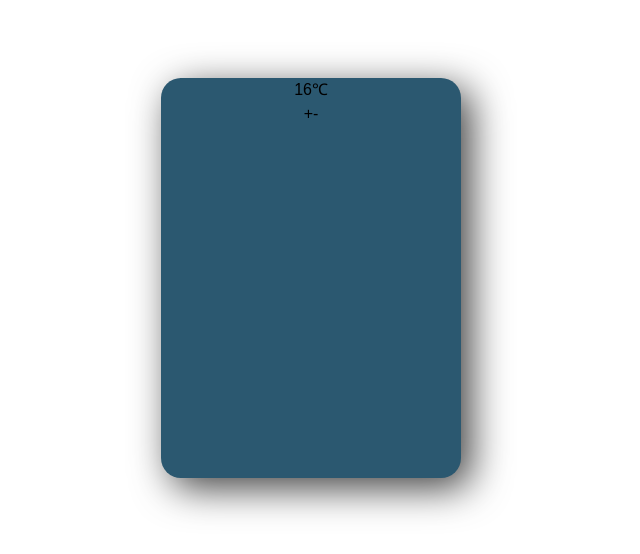
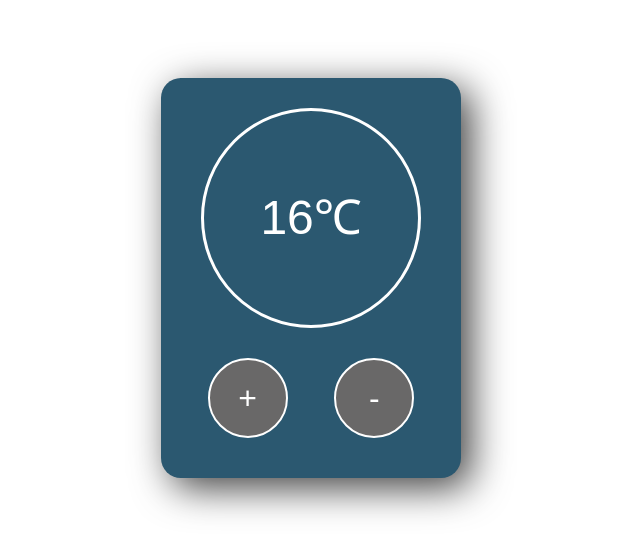
Before and after one commit to hadi-mollataheri/temperature-control-app, a React (Create React App) app: page / in a window 1280 px wide. Shown: the part 122-676 px from the top of the page, without its empty margins (329-969 px from the left). Built offline with nearby package versions, Linux system fonts and the light colour scheme; the HTML template or start-up script is replaced by a standard one.

Commit message:
Add styles for all other  elements in index.css, cause it wasn't sufficient with tailwind

```diff
--- a/src/App.js
+++ b/src/App.js
@@ -4,11 +4,11 @@ function App() {
   return (
     <div id='app-container' className="h-400px w-300px bg-silver-blue rounded-20px shadow-temperatureApp">
 
-      <div id='temperature-container'>
-        <div id='temperature'>16℃</div>
+      <div className='temperature-display-container'>
+        <div className='temperature-display'>16℃</div>
       </div>
 
-      <div id='buttons-container'>
+      <div className='button-container'>
         <button>+</button>
         <button>-</button>
       </div>
--- a/src/index.css
+++ b/src/index.css
@@ -12,3 +12,61 @@ body {
   text-align: center;
   min-height: 100vh;
 }
+
+.temperature-display-container {
+  display: flex;
+  justify-content: center;
+  align-items: center;
+  height: 70%;
+}
+
+.temperature-display {
+  display: flex;
+  border-radius: 50%;
+  color: #ffffff;
+  height: 220px;
+  width: 220px;
+  text-align: center;
+  justify-content: center;
+  align-items: center;
+  font-size: 48px;
+  border: 3px #ffffff solid;
+  transition: background 0.5s;
+}
+
+button {
+  border-radius: 100px;
+  height: 80px;
+  width: 80px;
+  font-size: 32px;
+  color: #ffffff;
+  background: rgb(105, 104, 104);
+  border: 2px #ffffff solid;
+}
+
+button:hover {
+  background: rgb(184, 184, 184);
+  cursor: pointer;
+}
+
+button:focus {
+  outline: 0;
+}
+
+.button-container {
+  display: flex;
+  justify-content: space-evenly;
+  align-items: center;
+}
+
+.neutral {
+  background: rgb(184, 184, 184);
+}
+
+.cold {
+  background: #035aa6;
+}
+
+.hot {
+  background: #ff5200;
+}
```
